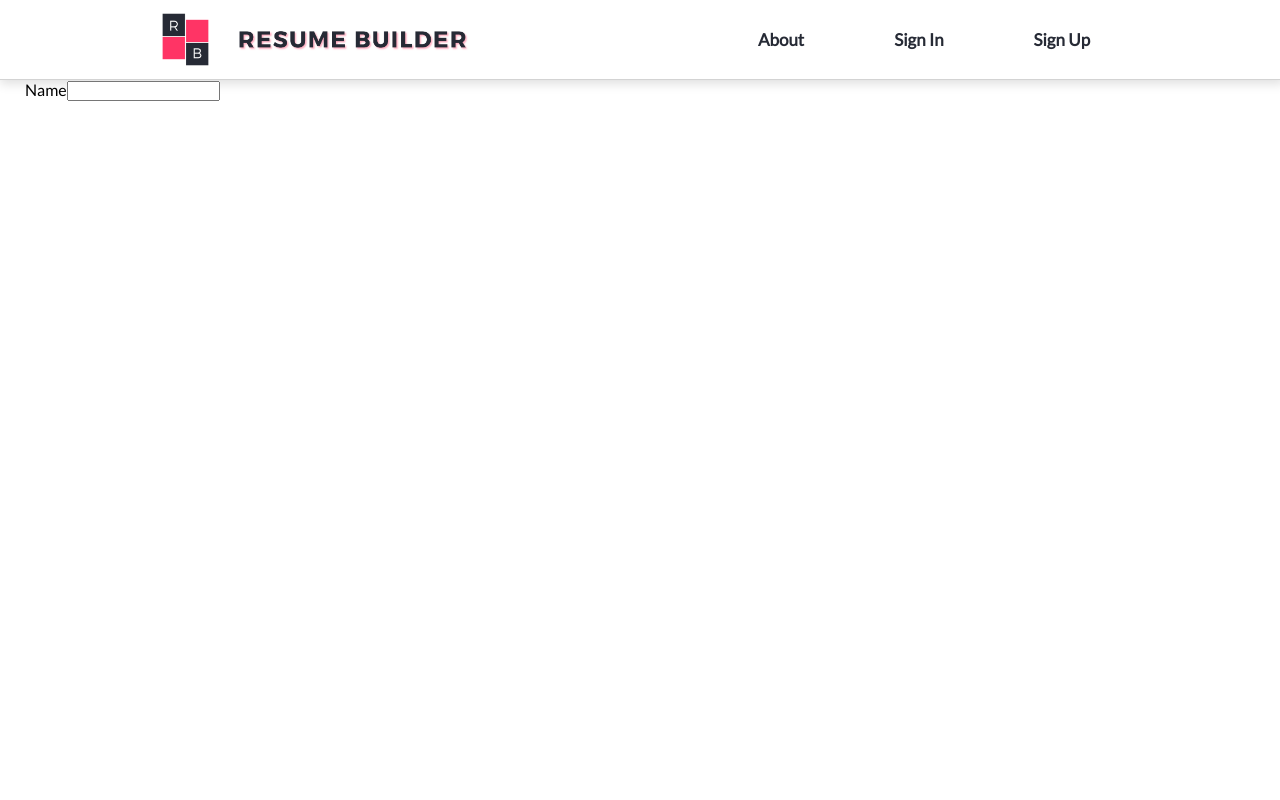
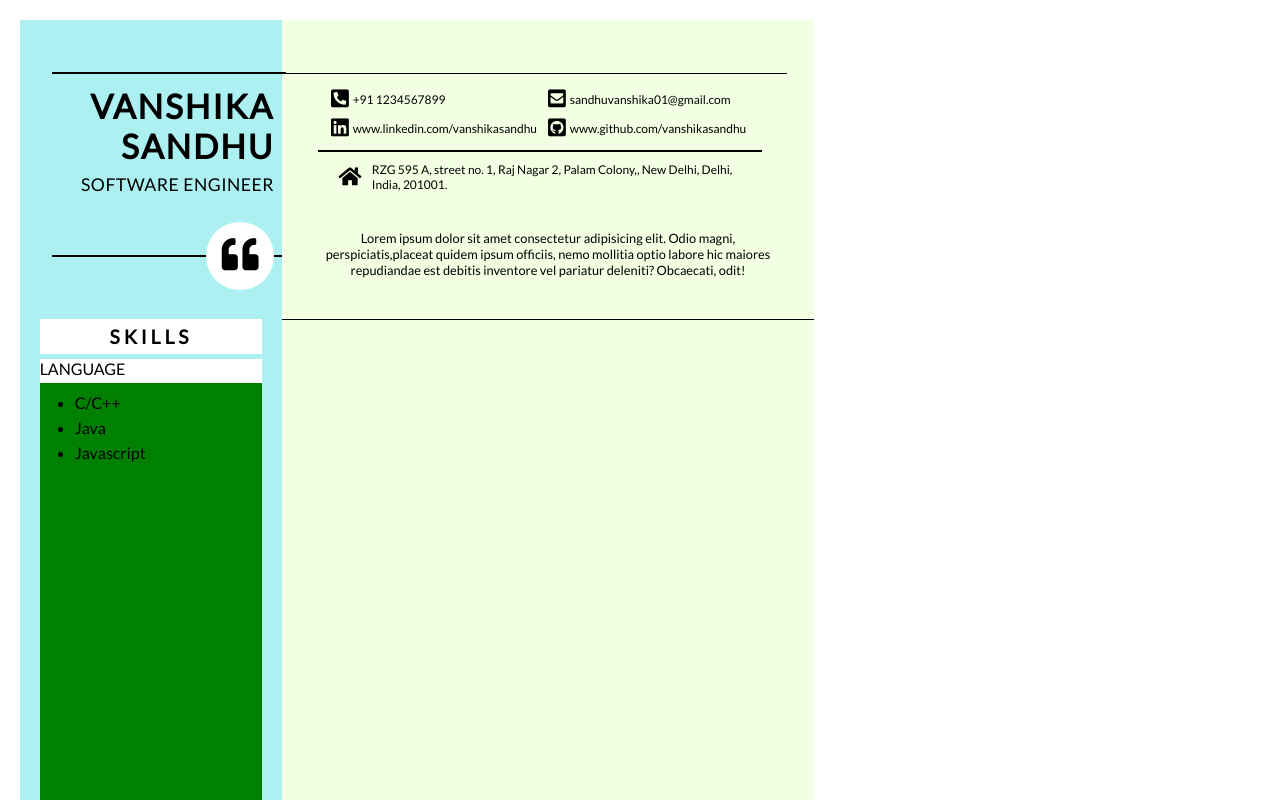
Before and after one commit to Vanshika-Sandhu/WEB_DEV, a React (Create React App) app in the folder lec12_ResumeBuilder/resume_builder/: page /contact in a window 1280 px wide. Shown: the top 800 px of the page. Built offline with nearby package versions, Linux system fonts and the light colour scheme; no server answers.

Commit message:
insta clone complete

```diff
--- a/lec12_ResumeBuilder/resume_builder/src/App.js
+++ b/lec12_ResumeBuilder/resume_builder/src/App.js
@@ -10,6 +10,7 @@ import Templates from "./Components/Templates/Templates";
 import  Profile from "./Components/Profile/Profile";
 import SignUp from "./Components/SignUp/SignUp";
 import SignIn from "./Components/SignIn/SignIn";
+import Skin2 from './Components/Skins/Skin2';
 // import Skin2 from './Components/Skins/Skin2';
 
 class App extends Component {
@@ -74,35 +75,39 @@ class App extends Component {
   render() {
     let {isAuth} = this.state;
     return (
-      <Router>
-      <div className="App">
-        <Navbar isAuth={isAuth} logout={this.logout}  ></Navbar>
-        <Switch>
-          <Route path="/" exact>
-            <LandingPage isAuth={isAuth} ></LandingPage>
-          </Route>
-          <Route path="/about" exact>
-            <About></About>
-          </Route>
-          <Route path="/templates" exact component={ isAuth ? Templates : SignIn}>
-            {/* {isAuth ? <Templates></Templates> : <Redirect to="/login"></Redirect>} */}
-          </Route>
-          <Route path="/contact" exact>
-            <Contact></Contact>
-          </Route>
-          <Route path="/profile" exact>
-            {isAuth ? <Profile></Profile> : <Redirect to="/login"></Redirect>}
-          </Route>
-          <Route path="/signup">
-            {isAuth ? <Redirect to="/"></Redirect> : <SignUp signup = {this.signup} ></SignUp>}
-          </Route>
-          <Route part="/signin">
-          {isAuth ? <Redirect to="/"></Redirect> : <SignIn login={this.login}></SignIn>}
-          </Route>
-        </Switch>
-      </div>
-      </Router>
+      // <Router>
+      // <div className="App">
+      //   <Navbar isAuth={isAuth} logout={this.logout}  ></Navbar>
+      //   <Switch>
+      //     <Route path="/" exact>
+      //       <LandingPage isAuth={isAuth} ></LandingPage>
+      //     </Route>
+      //     <Route path="/about" exact>
+      //       <About></About>
+      //     </Route>
+      //     <Route path="/templates" exact component={ isAuth ? Templates : SignIn}>
+      //       {/* {isAuth ? <Templates></Templates> : <Redirect to="/login"></Redirect>} */}
+      //     </Route>
+      //     <Route path="/contact" exact>
+      //       <Contact></Contact>
+      //     </Route>
+      //     <Route path="/profile" exact>
+      //       {isAuth ? <Profile></Profile> : <Redirect to="/login"></Redirect>}
+      //     </Route>
+      //     <Route path="/signup">
+      //       {isAuth ? <Redirect to="/"></Redirect> : <SignUp signup = {this.signup} ></SignUp>}
+      //     </Route>
+      //     <Route part="/signin">
+      //     {isAuth ? <Redirect to="/"></Redirect> : <SignIn login={this.login}></SignIn>}
+      //     </Route>
+      //   </Switch>
+      // </div>
+      // </Router>
+
       // <MySkin/>
+
+      <Skin2></Skin2>
+
     );
   }
 }
--- a/lec12_ResumeBuilder/resume_builder/src/Components/SignIn/SignIn.css
+++ b/lec12_ResumeBuilder/resume_builder/src/Components/SignIn/SignIn.css
@@ -15,14 +15,14 @@
     background: white;
     margin: 10px;
     width: 70%;
-    height: 25%;
+    height: 80px;
     display: flex;
     flex-direction: column;
     box-shadow:2px 2px 10px 2px rgba(0,0,0,0.125);
 }
 
 .signin h2{
-    line-height: 140%;
+    line-height: 120%;
     color: #262A35;
 }
 .signin input{
--- a/lec12_ResumeBuilder/resume_builder/src/Components/SignUp/SignUp.css
+++ b/lec12_ResumeBuilder/resume_builder/src/Components/SignUp/SignUp.css
@@ -5,7 +5,7 @@
     margin-left: 280px;
     display: flex;
     flex-direction: column;
-    justify-content: space-between;
+    /* justify-content: space-between; */
     align-items: center;
 }
 .signup div{
@@ -13,13 +13,14 @@
     border-radius: 5px;
     background: white;
     width: 70%;
-    height: 19%;
+    height: 80px;
     display: flex;
     flex-direction: column;
     box-shadow:2px 2px 10px 2px rgba(0,0,0,0.125);
+    margin-bottom: 15px ;
 }
 .signup h2{
-    line-height: 140%;
+    line-height: 120%;
     color: #262A35;
 }
 .signup input{
@@ -31,18 +32,13 @@
     padding: 5px;
 }
 .signup .btn{
-    margin-top: 10px;
+    /* margin-top: 10px; */
+    /* height: 100%; */
 
 }
-#fname{
-
+.error-message{
+    width: 100%;
+    /* margin-top: 5px; */
+    text-align: center;
+    color: #262A35;
 }
-#lname{
-
-}
-#email{
-
-}
-#pw{
-
-}
--- a/lec12_ResumeBuilder/resume_builder/src/Components/SignUp/SignUp.jsx
+++ b/lec12_ResumeBuilder/resume_builder/src/Components/SignUp/SignUp.jsx
@@ -76,7 +76,7 @@ class SignUp extends Component {
 
                 <button className ="btn" onClick={this.signUpHandler}>Sign Up</button>
 
-                <p>{this.state.error}</p>
+                <p className="error-message">{this.state.error}</p>
             </div>
             );
     }
--- a/lec12_ResumeBuilder/resume_builder/src/Components/Skins/Skin2.css
+++ b/lec12_ResumeBuilder/resume_builder/src/Components/Skins/Skin2.css
@@ -1,159 +1,204 @@
-.skin2{
-    border: 1px solid lightgrey;
-    width: 826.77px;     /* original width = 2,480.31px */
-    height: 1169.29px;   /* original height = 3507.87px */
-    margin: 50px;
+.page{
+    width: 794px;
+    height: 1123px;
+    margin: 20px;
+    /* box-sizing: border-box; */
+}
+.resume1{
+    height: 100%;
+    width: 100%;
+    background: lightgray;
     display: flex;
 }
-
-
-
-.left-strap{
-    width: 30%;
-    margin: 2.5%;
+.resume1 .left-div{
+    width: 33%;
+    height: 100%;
+    /* background: #1FAED6; */
+    background: #ACF0F2;
     position: relative;
 }
-.bg-design{
+.resume1 .right-div{
+    width: 67%;
     height: 100%;
+    background: #F3FFE2;
+    /* background: white; */
+    /* background: #ACFEF2; */
+}
+.resume1 .line{
+    height: 1.5px;
+    background: black;
+
+}
+.l1{
+    width: 95%;
+    margin-left: 10%;
+    margin-bottom: 5%;
+}
+.l2{
+    width: 93%;
+    margin-left: 10%;
+    margin-top: 17%;
+}
+.resume1 .name-info{
+    height: 18%;
+    margin-top: 20%;
+    margin-bottom: 30%;
+    margin-right: 3%;
+    margin-left: 3%;
+
+}
+.resume1 .user-name{
+    font-size: 210%;
+    text-align: right;
+    font-weight: 800;
+    letter-spacing: 2px;
+
+}
+.resume1 .profession{
+    font-size: 110%;
+    text-align: right;
+    margin-top:3%;
+    font-weight: 500;
+    letter-spacing: 0.5px;
+
+}
+.resume1 .quote-icon{
+    position: absolute;
+    background: white;
+    height:6%;
+    width: 26%;
+    top: 18%;
+    left: 71%;
+    border-radius: 50%;
+    display: flex;
+    align-items: center;
+    justify-content: center;
+}
+.resume1 .fa-quote-left{
+    font-size: 230%;
+}
+.resume1 .resume-top{
+    height: 22%;
+    margin-top: 9.9%;
+    margin-bottom: 30%;
+    border-bottom: 1px solid black;
+
+}
+.l3{
+    width: 95%;
+    margin-bottom: 2%;
+}
+.resume1 .contact-info{
+    height: 47%;
+    margin-right: 2%;
+    margin-left: 2%;
+    font-size: 75%;
     position: relative;
+}
+.resume1 .links{
+    height: 50%;
+    width: 85%;
+    margin-left: 7.5% ;
+}
+.resume1 .contact{
+    display: flex;
+    align-items: center;
+    height: 50%;
+}
+.resume1 .contact div{
+    width: 48%;
+    margin-left: 5%;
+}
+.fa-phone-square-alt{
+    position: absolute;
+    left: 7.5%;
+    font-size: 170%;
+}
+.fa-envelope-square{
+    position: absolute;
+    left: 50%;
+    font-size: 170%;
+}
+.resume1 .profile-links{
+    display: flex;
+    align-items: center;
+    height: 50%;
+}
+.fa-linkedin{
+    position: absolute;
+    left: 7.5%;
+    font-size: 170%;
+
+}
+.fa-github-square{
+    position: absolute;
+    left: 50%;
+    font-size: 170%;
+}
+.resume1 .profile-links div{
+    width: 48%;
+    margin-left: 5%;
+}
+.l4{
+    margin-top: 1.5%;
+    width: 87%;
+    margin-left: 5% ;
+    margin-right: 5%;
+}
+.resume1 .fa-home{
+    position: absolute;
+    top: 71%;
+    left: 9%;
+    font-size: 170%;
+}
+.resume1 .address{
+    height: 35%;
+    width: 75%;
+    margin-left: 15.5%;
+    margin-top: 1%;
+    display: flex;
+    align-items: center;
+}
+.resume1 .summary{
+    height: 39%;
+    margin-top: 1%;
+    display: flex;
+    align-items: center;
+    justify-content: center;
+    font-size: 80%;
+    text-align: center;
+    margin-right: 5%;
+    margin-left: 5%;
+}
+.resume1 .skills-div{
+    height: 45%;
+    margin-top: -13%;
+    margin-left: 7.5%;
+    width: 85%;
+}
+.resume1 .div-heading{
+    height: 7%;
+    background: white;
+    font-size: 120%;
+    font-weight: bold;
+    justify-content: center;
+    display: flex;
+    align-items: center;
+    margin-bottom: 2.25%;
+    letter-spacing: 4px;
+    /* -moz-text-size-adjust: ; */
+}
+.resume1 .body{
+    height: 92%;
+    background: green;
+    display: flex;
     width: 100%;
 }
-.r1{
-    height: 22%;
+.resume1 .language-div{
+    width: 100%;
 }
-.rect1{
-    height: 50%;
-    background: #403F44;
-
+.resume1 .div-subheading{
+    height: 5%;
+    background: white;
+    width: 100%;
 }
-.tri1{
-    height: 0px;
-    width: 0px;
-    border-right:116.5px solid transparent;
-    border-left: 116.5px solid transparent;
-    border-top: 125px solid #403F44;
-    position: absolute;
-    z-index: 2;
-    top: 124px;
-    left: 0.5px;
-}
-.tri{
-    height: 0px;
-    width: 0px;
-    border-right:116.5px solid transparent;
-    border-left: 116.5px solid transparent;
-    border-top: 125px solid white;
-    position: absolute;
-    z-index: 1;
-    top: 160px;
-    left: 0.5px;
-}
-.r2{
-    height: 33%;
-    background: #E4A299;
-    margin-top: -87px;
-}
-.rect2{
-    background: #E4A299;
-    height: 75%;
-}
-.tri2{
-    height: 0px;
-    width: 0px;
-    border-right:116.5px solid transparent;
-    border-left: 116.5px solid transparent;
-    border-top: 125px solid #E4A299;
-    position: absolute;
-    z-index: 2;
-    top: 532.5px;
-    left: 0.5px;
-}
-.r2 .tri{
-    top: 578px;
-}
-.r3{
-    height: 48.5%;
-    background: #F1F1F3;
-    margin-top: 46px;
-}
-.left-strap-content{
-    height: 100%;
-    width: 100%;
-    position: absolute;
-    background: none;
-    top: 0px;
-    z-index: 3;
-}
-.contact{
-    height: 12%;
-    width: 70%;
-    margin: 15%;
-    margin-top: 5%;
-}
-.contact-header{
-    color: white;
-}
-.contact-body{
-    margin-top: 5px;
-    height: 110px;
-}
-.contact-body p{
-    height: 20%;
-    display: flex;
-    color: white;
-    font-size: 10px;
-}
-.contact-body p i{
-    font-size: 14px;
-}
-.contact-body p a{
-    color: white;
-}
-.summary{
-    margin-top: 45%;
-    height: 25%;
-    width: 85%;
-    margin-left:7.5% ;
-    background: orange;
-}
-.interest{
-    background: yellow;
-    margin-top: 60%;
-    height: 38%;
-    width: 85%;
-    margin-left: 7.5%;
-}
-
-
-.header{
-    font-size: 16px;
-    text-align: center;
-    font-weight: 700;
-    margin-bottom: 5%;
-}
-.body{
-    display: flex;
-    flex-direction: column;
-
-}
-
-
-
-
-
-
-
-.right-content{
-    /* background: grey; */
-    border: 1px solid grey;
-    width: 67.5%;
-    margin: 2.5%;
-    margin-left: 0%;
-
-}
-.header{
-
-}
-.body{
-
-}
--- a/lec12_ResumeBuilder/resume_builder/src/Components/Skins/Skin2.jsx
+++ b/lec12_ResumeBuilder/resume_builder/src/Components/Skins/Skin2.jsx
@@ -2,67 +2,217 @@ import React, { Component } from 'react';
 import "./Skin2.css";
 
 class Skin2 extends Component {
-    state = {  }
+    state = {
+        contactDetails: {
+          fname: "Vanshika",
+          lname: "Sandhu",
+          summary:
+            "Lorem ipsum dolor sit amet consectetur adipisicing elit. Odio magni, perspiciatis,placeat quidem ipsum officiis, nemo mollitia optio labore hic maiores repudiandae est debitis inventore vel pariatur deleniti? Obcaecati, odit!",
+          email: "sandhuvanshika01@gmail.com",
+          phone: "+91 1234567899",
+          profession: "Software Engineer",
+          houseNo: "RZG 595 A",
+          street: "street no. 1, Raj Nagar 2, Palam Colony,",
+          city: "New Delhi",
+          state: "Delhi",
+          country: "India",
+          pin: "201001",
+        },
+        educationDetails: {
+          collegeName: "Netaji Subhas University of Technology",
+          degree: "Bachelor of Technology in Electronics and Communications Engineering",
+          cgpa: "8.5",
+          collegeCity: "New Delhi",
+          collegeState: "Delhi",
+          collegeCountry: "India",
+          duration: "2018 - 2022",
+          schoolName : "Shanti Gyan Niketan Sr. Sec. Public School",
+          class10marks : "10 CGPA",
+          class10PassingYear: "2017",
+          class12marks : "95%",
+          class12PassingYear: "2019",
+          schoolCity: "New Delhi",
+          schoolState: "Delhi",
+          schoolCountry: "India"
+        },
+        experienceDetails: [
+          {
+            companyName: "Google",
+            duration: "June 2019 - July 2019",
+            position: "Software Engineer Intern",
+            role:
+              "Lorem ipsum dolor sit amet consectetur adipisicing elit. Voluptatum iusto minima distinctio odit, iste animi amet provident, alias iure qui ut excepturi nihil, placeat ea dolore maxime quas dicta quia.",
+          },
+          {
+            companyName: "Microsoft",
+            duration: "June 2020 - July 2020",
+            position: "Software Engineer Intern",
+            role:
+              "Lorem ipsum dolor sit amet consectetur adipisicing elit. Voluptatum iusto minima distinctio odit, iste animi amet provident, alias iure qui ut excepturi nihil, placeat ea dolore maxime quas dicta quia.",
+          },
+          {
+            companyName: "Deutsche Bank",
+            duration: "June 2021 - July 2021",
+            position: "Software Engineer Intern",
+            role:
+              "Lorem ipsum dolor sit amet consectetur adipisicing elit. Voluptatum iusto minima distinctio odit, iste animi amet provident, alias iure qui ut excepturi nihil, placeat ea dolore maxime quas dicta quia.",
+          },
+        ],
+        projects: [
+          {
+            projectName: "Project 1",
+            techStack: ["ahjfex", "fdghuij", "vsfajgkhj"],
+            summary:
+              "Lorem ipsum dolor sit amet consectetur adipisicing elit. Magni nisi, repellat similique enim ipsum laudantium reiciendis voluptates, deleniti pariatur, excepturi aspernatur nihil minima repellendus a ad.",
+            projectLink: "www.gxdefyb.com",
+          },
+          {
+            projectName: "Project 2",
+            techStack: ["rehjk", "wetyfug", "dsfghvjbn"],
+            summary:
+              "Lorem ipsum dolor sit amet consectetur, adipisicing elit. Rem, id. Minus quia libero nesciunt. Quas, sed neque cum molestiae consectetur magnam omnis dolore corrupti nam laboriosam nostrum vero, assumenda minus!",
+            projectLink: "www.tewghio.com",
+          },
+          {
+            projectName: "Project 3",
+            techStack: ["qewrfyguh", "rdftygu", "dfg"],
+            summary:
+              "Lorem ipsum dolor sit, amet consectetur adipisicing elit. Eum quis vero commodi beatae, temporibus itaque alias? Rerum repudiandae nesciunt quos quae, quasi sequi repellat commodi eligendi.",
+            projectLink: "www.fegyuh.com",
+          },
+        ],
+        skills: {
+          languages: ["C/C++", "Java", "Javascript"],
+          frameworks: ["ceay", "xqehgrt", "zrtqyu"],
+          softwares: ["ev3y2qj", "e23vg", "3v2hz1"],
+          ides: ["wyixl", "q2zdfgh", "zwscj"],
+        },
+        profileLinks: {
+          linkedIn: "www.linkedin.com/vanshikasandhu",
+          github: "www.github.com/vanshikasandhu",
+        },
+        achievements: [
+          "Lorem ipsum dolor sit amet consectetur adipisicing elit. Nam optio voluptates minus eaque numquam vero doloremque cumque molestiae, adipisci, sint quod consequatur cupiditate fuga veritatis nemo aperiam. Quasi, incidunt laudantium.",
+          "Lorem ipsum dolor sit amet consectetur adipisicing elit. Nam optio voluptates minus eaque numquam vero doloremque cumque molestiae, adipisci, sint quod consequatur cupiditate fuga veritatis nemo aperiam. Quasi, incidunt laudantium.",
+          "Lorem ipsum dolor sit amet consectetur adipisicing elit. Nam optio voluptates minus eaque numquam vero doloremque cumque molestiae, adipisci, sint quod consequatur cupiditate fuga veritatis nemo aperiam. Quasi, incidunt laudantium.",
+          "Lorem ipsum dolor sit amet consectetur adipisicing elit. Nam optio voluptates minus eaque numquam vero doloremque cumque molestiae, adipisci, sint quod consequatur cupiditate fuga veritatis nemo aperiam. Quasi, incidunt laudantium.",
+        ],
+        hobbies: [
+          "xquvyutyiomqz hgqwefh",
+          "yavjuwtbhzqd",
+          "zqfiuykewiql",
+          "zqerc",
+          "zqfjyuzq zqfdjtyfmjg",
+        ],
+      };
+
     render() {
+
+        let {
+            fname,
+            lname,
+            summary,
+            email,
+            phone,
+            profession,
+            houseNo,
+            street,
+            city,
+            state,
+            country,
+            pin,
+          } = this.props.contactDetails ? this.props.contactDetails : this.state.contactDetails;
+
+          let {
+            collegeName,
+            degree,
+            cgpa,
+            collegeCity,
+            collegeState,
+            collegeCountry,
+            schoolName,
+            class10marks,
+            class10PassingYear,
+            class12marks,
+            class12PassingYear,
+            schoolCity,
+            schoolState,
+            schoolCountry,
+          } = this.props.educationDetails ? this.props.educationDetails : this.state.educationDetails;
+
+
+          let experienceDetails = this.state.experienceDetails;
+          let projects = this.state.projects;
+          let {languages, frameworks,softwares, ides} = this.state.skills;
+          let {linkedIn, github} = this.state.profileLinks;
+          let achievements = this.state.achievements;
+          let hobbies = this.state.hobbies;
+
+          let address = `${houseNo}, ${street}, ${city}, ${state}, ${country}, ${pin}.`
+
         return (
-        <div className="skin2">
-            <div className="left-strap">
-                <div className="bg-design">
-                <div className="r1">
-                    <div className="rect1"></div>
-                    <div className="tri1"></div>
-                    <div className="tri"></div>
-                </div>
-                <div className="r2">
-                    <div className="rect2"></div>
-                    <div className="tri2"></div>
-                    <div className="tri"></div>
-                </div>
-                    <div className="r3"></div>
-                </div>
-                <div className="left-strap-content">
-                    <div className="contact">
-                        <div className="contact-header header">CONTACT</div>
-                        <div className="contact-body body">
-                        <p>
-                            <i className="fas fa-phone-square-alt itag"></i>
-                            <div>123456789</div>
-                        </p>
-                        <p>
-                            <i className="fas fa-envelope itag"></i>
-                            <div>abcdefg@gmail.com</div>
-                        </p>
-                        <p>
-                            <i className="fab fa-linkedin itag"></i>
-                            <div><a href="">linkedInAccount</a></div>
-                        </p>
-                        <p>
-                            <i className="fab fa-github itag"></i>
-                            <div><a href="">githubAccount</a></div>
-                        </p>
-                        <p>
-                            <i className="fas fa-home itag"></i>
-                            <div>house no 1 2 3 4 5 6 uhjb delhi india 123445</div>
-                        </p>
+        <div className="page">
+            <div className="resume1">
+
+
+                <div className="left-div">
+                    <div className="name-info">
+                        <div className="line l1"></div>
+                        <div className="user-name">{fname.toUpperCase()}</div>
+                        <div className="user-name">{lname.toUpperCase()}</div>
+                        <div className="profession">{profession.toUpperCase()}</div>
+                        <div className="line l2"></div>
+                        <div className="quote-icon"><i class="fas fa-quote-left"></i></div>
+                    </div>
+                    <div className="skills-div">
+                        <div className="div-heading">SKILLS</div>
+                        <div className="body">
+                          <div className="language-div">
+                            <div className="div-subheading">LANGUAGE</div>
+                            <ul className="list">
+                              {
+                                languages.map((language)=>{
+                                  return <li>{language}</li>
+                                })
+                              }
+                            </ul>
+                          </div>
 
                         </div>
-                    </div>
-                    <div className="summary">
 
-                    </div>
-                    <div className="interest">
 
                     </div>
                 </div>
 
-            </div>
-            <div className="right-content">
-                <div className="header">
+
+                <div className="right-div">
+                    <div className="resume-top">
+                        <div className="line l3"></div>
+                        <div className="contact-info">
+                            <div className="links">
+                                <div className="contact">
+                                    <div className="phone">{phone}</div>
+                                    <i class="fas fa-phone-square-alt"></i>
+                                    <div className="email">{email}</div>
+                                    <i class="fas fa-envelope-square"></i>                                </div>
+                                <div className="profile-links">
+                                    <div className="linkedIn">{linkedIn}</div>
+                                    <i class="fab fa-linkedin"></i>
+                                    <div className="gitHub">{github}</div>
+                                    <i class="fab fa-github-square"></i>
+                                </div>
+                            </div>
+                            <div className="line l4"></div>
+                            <div className="address">{address}</div>
+                            <i class="fas fa-home"></i>
+                        </div>
+                        <div className="summary">{summary}</div>
+
+                    </div>
+
 
                 </div>
-                <div className="body">
 
-                </div>
             </div>
         </div>
         );
```
Also changed, not shown: 1 other file (tests, documents, lock files or other folders).
